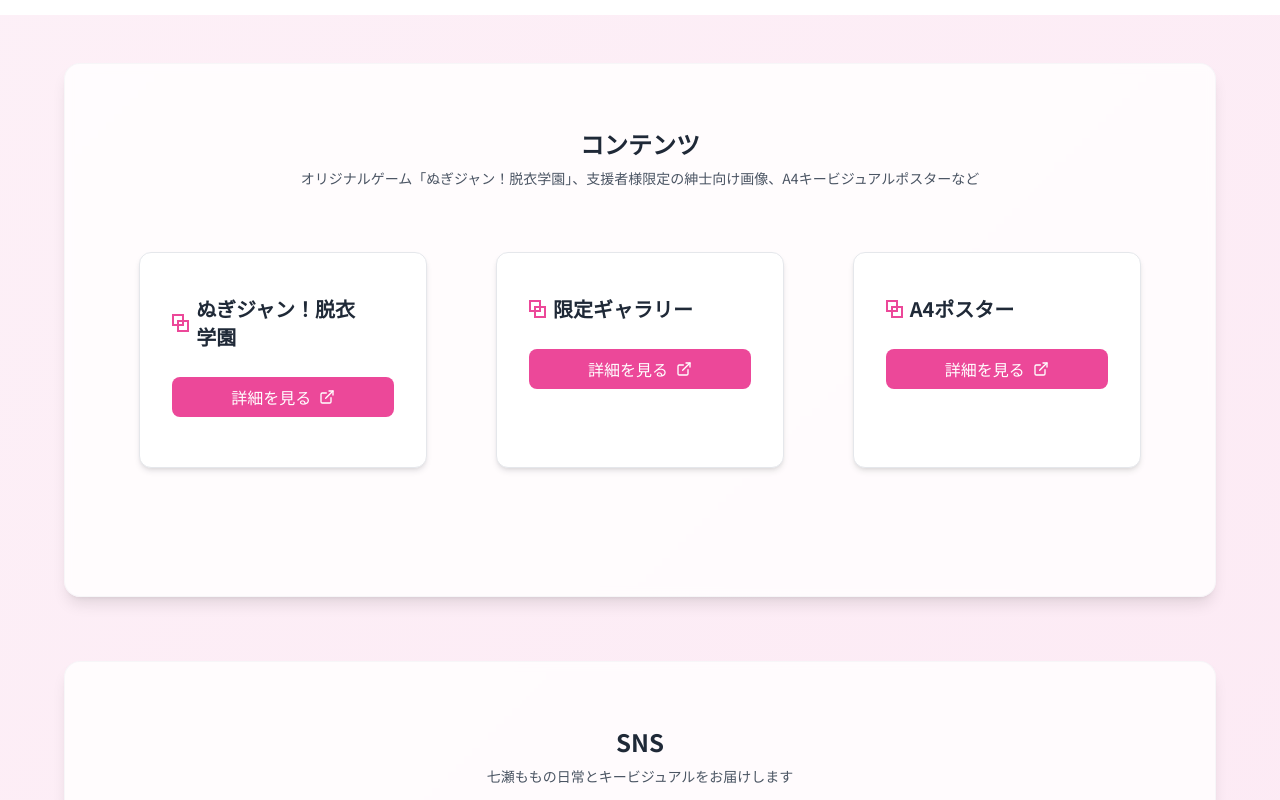
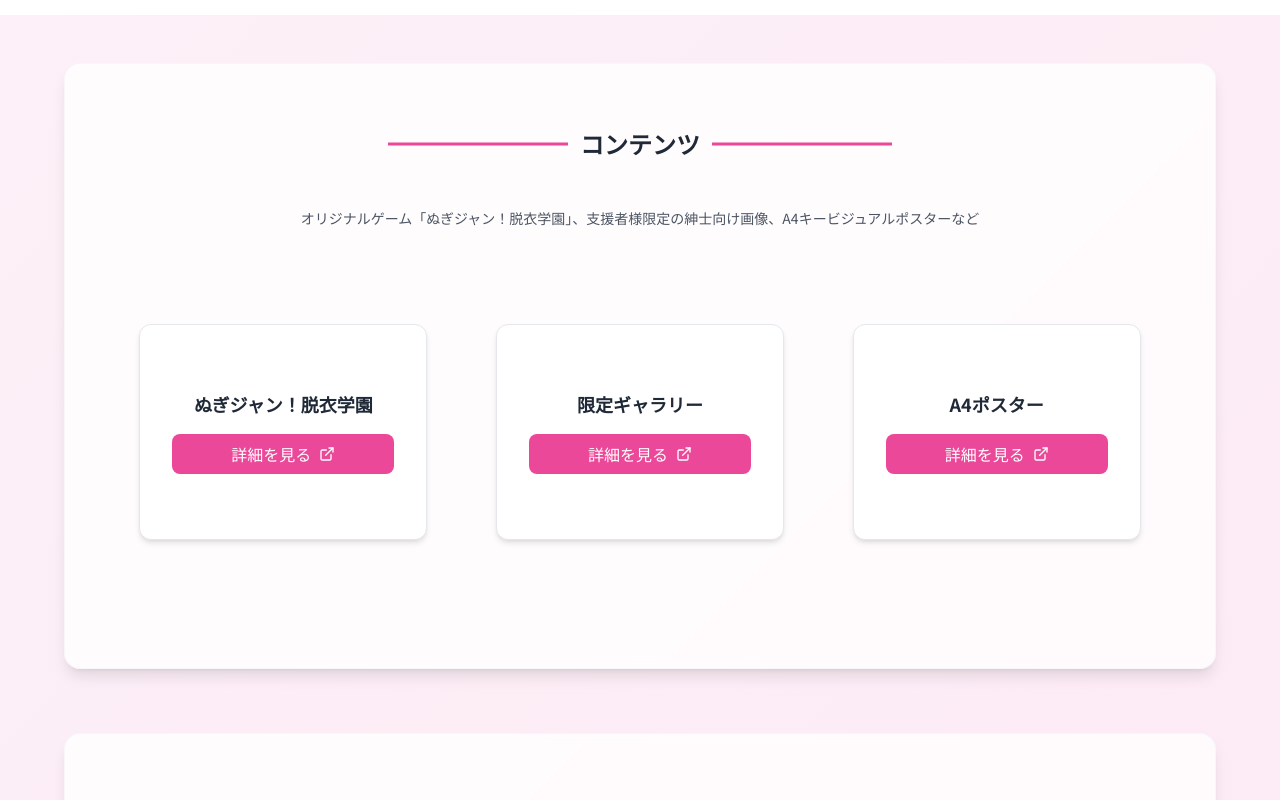
Before and after one commit to ma0lab/mewl, a React (Vite) app: page / in a window 1280 px wide. Shown: the part 860-1660 px from the top of the page. Built offline with nearby package versions, Linux system fonts and the light colour scheme.

Commit message:
feat: heading-6クラスを追加し、LinkCardコンポーネントのスタイルを調整しました。また、LinkGridコンポーネントのカテゴリタイトルのマージンを変更しました。

```diff
--- a/src/components/LinkCard.jsx
+++ b/src/components/LinkCard.jsx
@@ -12,10 +12,10 @@ const LinkCard = ({ link }) => {
   return (
     <>
       <div className="link-card min-h-[180px] cursor-pointer hover:transform hover:scale-105 transition-transform duration-200" onClick={handleClick}>
-        <div className="p-8 h-full flex flex-col">
+        <div className="p-8 h-full flex flex-col justify-center items-center">
           {/* タイトル */}
-          <div className="mb-4">
-            <h3 className="text-xl font-bold text-gray-800 dark:text-white card-title">
+          <div className="mb-4 text-center">
+            <h3 className="text-lg font-bold text-gray-800 dark:text-white">
               {link.title}
             </h3>
           </div>
--- a/src/components/LinkGrid.jsx
+++ b/src/components/LinkGrid.jsx
@@ -37,8 +37,8 @@ const LinkGrid = ({ links }) => {
           return (
             <section key={category} id={category} className="scroll-mt-20">
               <div className="category-section">
-                <div className="text-center mb-16 -mt-16">
-                  <h2 className="text-2xl font-bold text-gray-800 dark:text-white mb-2">
+                <div className="text-center mb-24 -mt-16">
+                  <h2 className="text-2xl font-bold text-gray-800 dark:text-white mb-12 heading-6">
                     {category}
                   </h2>
                   <p className="text-gray-600 dark:text-gray-400 text-sm">
--- a/src/index.css
+++ b/src/index.css
@@ -96,4 +96,27 @@
     top: calc(50% + 3px);
     left: 5px;
   }
+
+  .heading-6 {
+    @apply inline-block relative;
+    padding: 0 8em;
+  }
+
+  .heading-6::before,
+  .heading-6::after {
+    content: '';
+    @apply absolute bg-pink-500;
+    top: 50%;
+    transform: translateY(-50%);
+    height: 3px;
+    width: 180px;
+  }
+
+  .heading-6::before {
+    left: 0;
+  }
+
+  .heading-6::after {
+    right: 0;
+  }
 }
```
